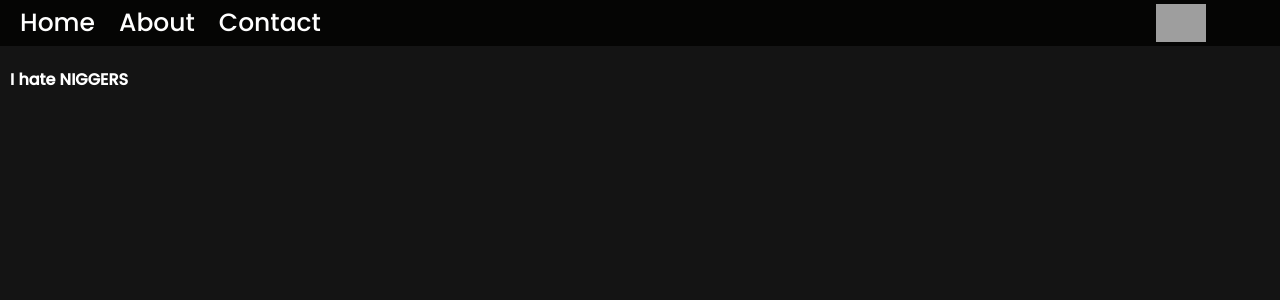
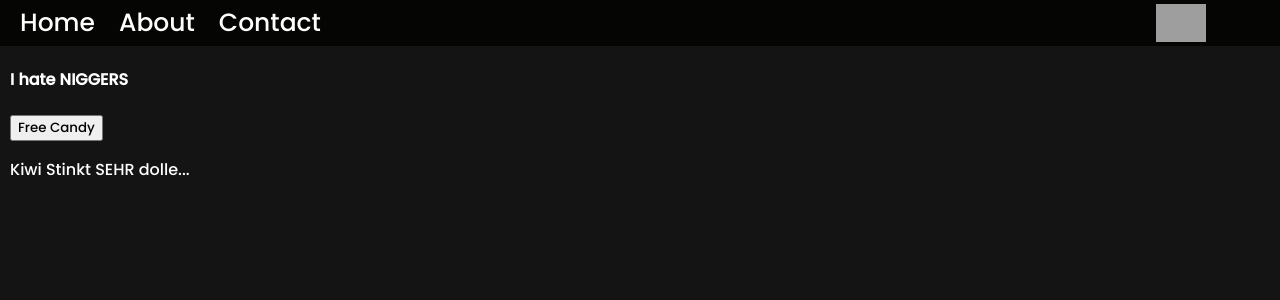
Before and after one commit to Kiwicord/react-dark-crepes, a React (Create React App) app: page / in a window 1280 px wide. Shown: the top 300 px of the page. Built offline with nearby package versions, Linux system fonts and the light colour scheme; grey boxes are pictures that could not be loaded.

Commit message:
Update MainContent.js

```diff
--- a/src/MainContent.js
+++ b/src/MainContent.js
@@ -1,9 +1,18 @@
-import React from "react";
+import React, { useState } from 'react';
 
 function MainContent() {
+
+    const [value, setValue] = useState('Kiwi Stinkt SEHR dolle...');
+
+    function KillYourSelf() {
+      setValue('KAPPA');
+    }
+
     return (
         <div className="home-content">
           <h4>I hate NIGGERS</h4>
+          <button onClick={KillYourSelf}>Free Candy</button>
+          <p>{value}</p>
         </div>
       )
 }
```
